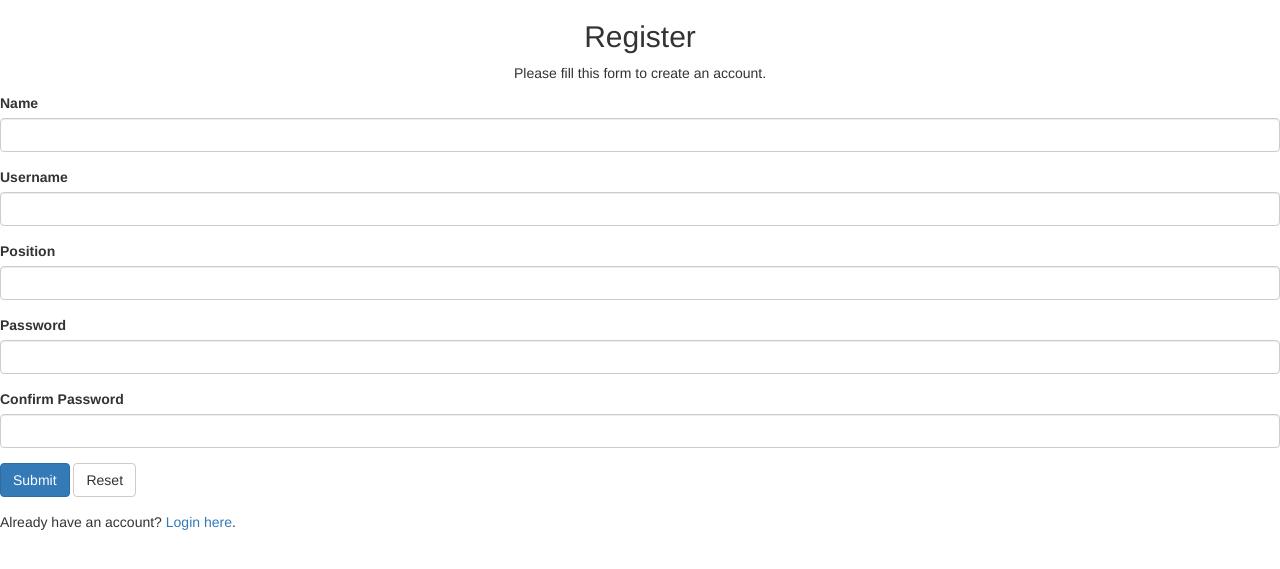
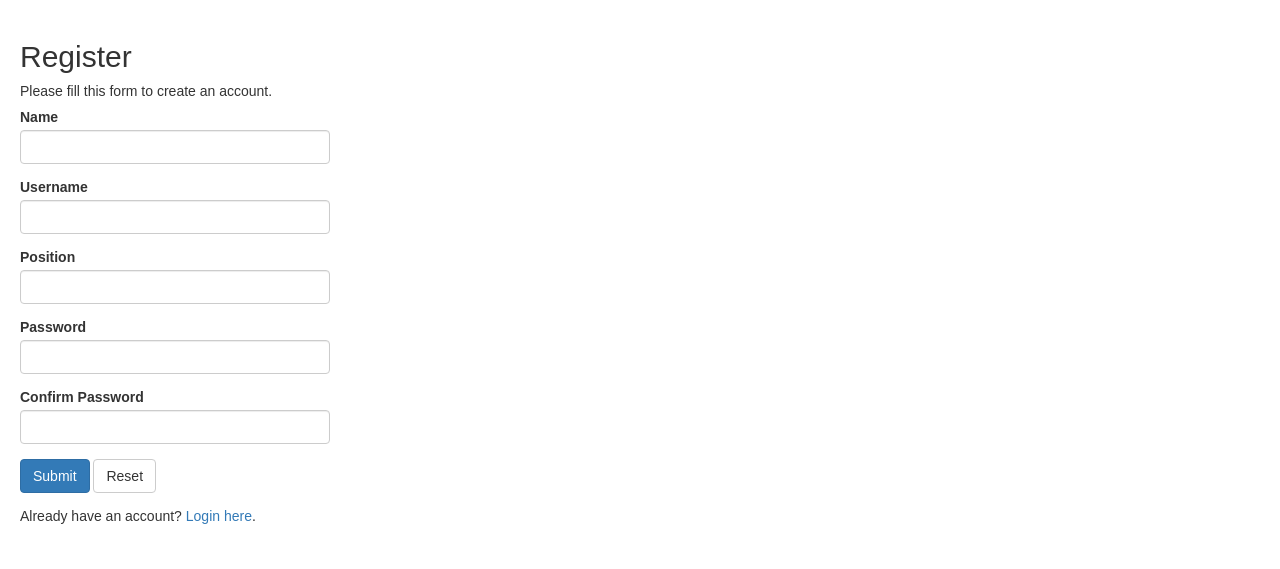
Before and after one commit to seraph2girl/CSE2102--Sonderlude, a PHP site: page /includes/register.php in a window 1280 px wide. Shown: the top 569 px of the page. Run offline with PHP 8.4, Linux system fonts and the light colour scheme.

Commit message:
Update register.php

```diff
--- a/includes/register.php
+++ b/includes/register.php
@@ -159,29 +159,30 @@ if($_SERVER["REQUEST_METHOD"] == "POST"){
 <head>
     <meta charset="UTF-8">
     <title>Sign Up</title>
-    <link rel="stylesheet" type="text/css" href="style.css">
     <link rel="stylesheet" href="https://maxcdn.bootstrapcdn.com/bootstrap/3.3.7/css/bootstrap.css">
-
+    <style type="text/css">
+        body{ font: 14px sans-serif; }
+        .wrapper{ width: 350px; padding: 20px; }
     </style>
 </head>
 <body>
     <div class="wrapper">
-        <h2><center>Register</center></h2>
-        <p><center>Please fill this form to create an account.</center></p>
+        <h2>Register</h2>
+        <p>Please fill this form to create an account.</p>
         <form action="<?php echo htmlspecialchars($_SERVER["PHP_SELF"]); ?>" method="post">
             <div class="form-group <?php echo (!empty($name_err)) ? 'has-error' : ''; ?>">
                 <label>Name</label>
-               <center> <input type="text" name="name" class="form-control" value="<?php echo $name; ?>"></center>
+                <input type="text" name="name" class="form-control" value="<?php echo $name; ?>">
                 <span class="help-block"><?php echo $name_err; ?></span>
               </div>
             <div class="form-group <?php echo (!empty($username_err)) ? 'has-error' : ''; ?>">
                 <label>Username</label>
-               <center> <input type="text" name="username" class="form-control" value="<?php echo $username; ?>"><center>
+                <input type="text" name="username" class="form-control" value="<?php echo $username; ?>">
                 <span class="help-block"><?php echo $username_err; ?></span>
             </div>
             <div class="form-group <?php echo (!empty($position_err)) ? 'has-error' : ''; ?>">
                 <label>Position</label>
-               <center> <input type="text" name="position" class="form-control" value="<?php echo $position; ?>"></center>
+                <input type="text" name="position" class="form-control" value="<?php echo $position; ?>">
                 <span class="help-block"><?php echo $position_err; ?></span>
             </div>
             <div class="form-group <?php echo (!empty($password_err)) ? 'has-error' : ''; ?>">
@@ -191,7 +192,7 @@ if($_SERVER["REQUEST_METHOD"] == "POST"){
             </div>
             <div class="form-group <?php echo (!empty($confirm_password_err)) ? 'has-error' : ''; ?>">
                 <label>Confirm Password</label>
-               <center> <input type="password" name="confirm_password" class="form-control" value="<?php echo $confirm_password; ?>"></center>
+                <input type="password" name="confirm_password" class="form-control" value="<?php echo $confirm_password; ?>">
                 <span class="help-block"><?php echo $confirm_password_err; ?></span>
             </div>
             <div class="form-group">
```
